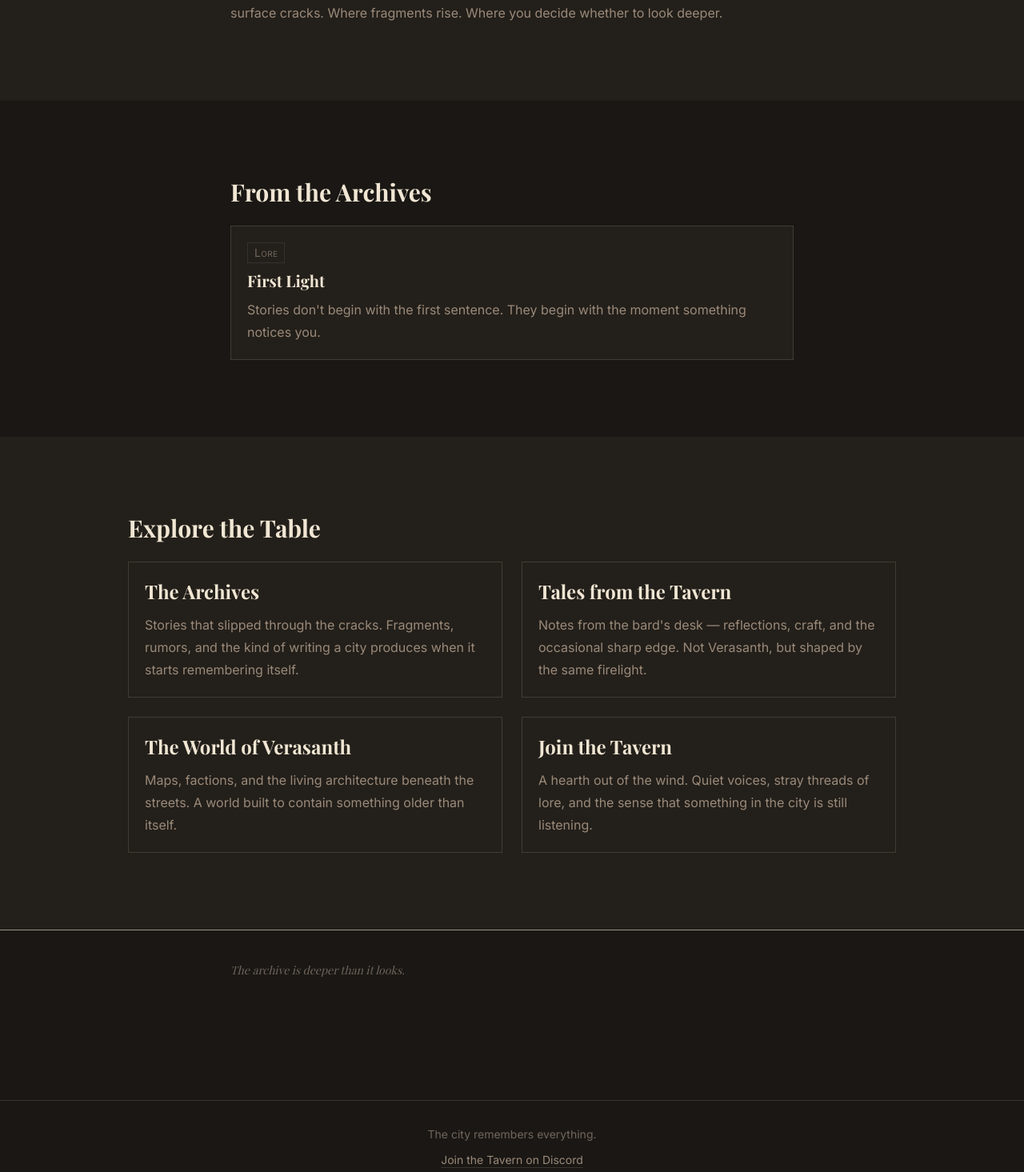
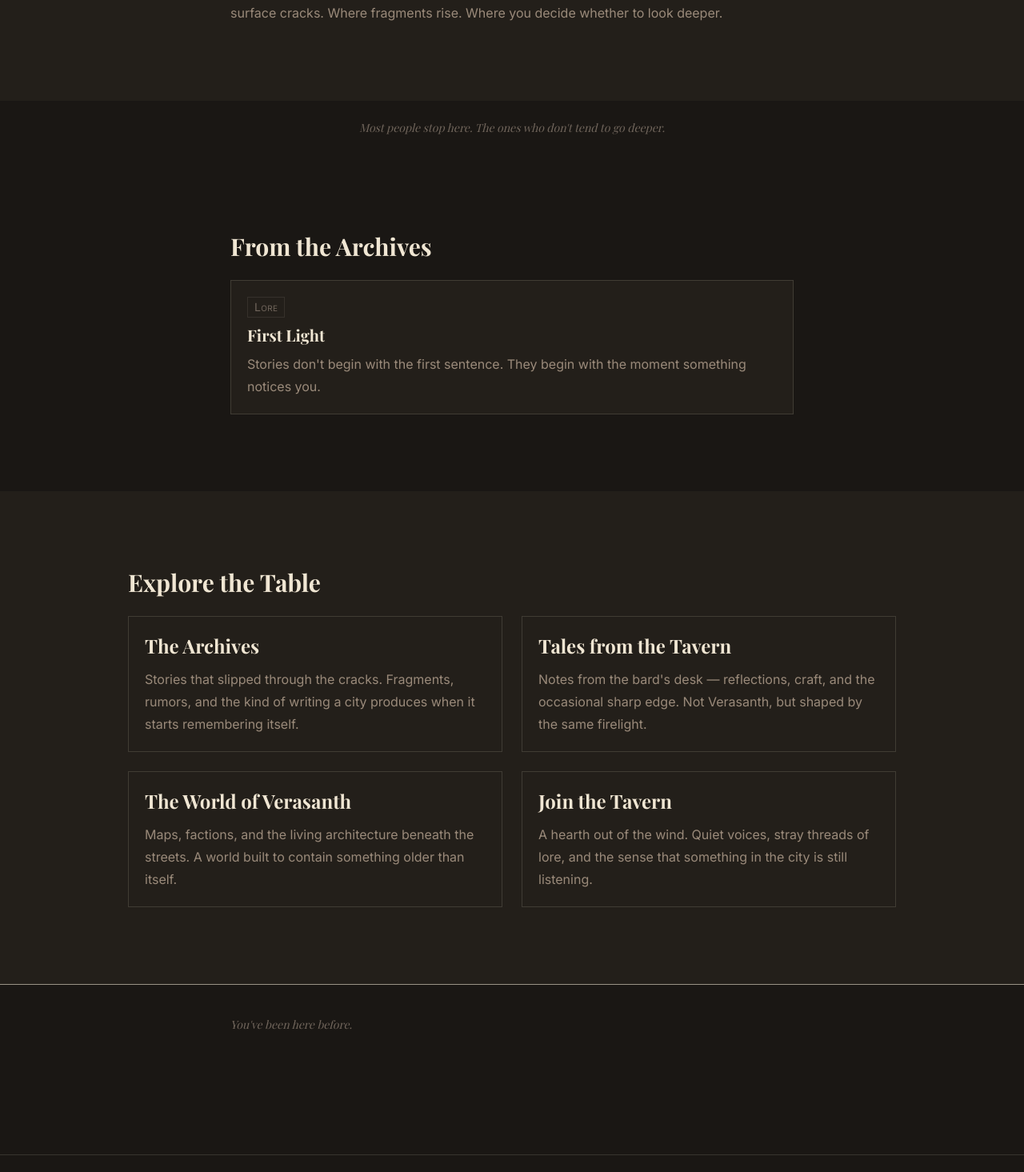
Before and after one commit to TheOff-KeyBard/theoffkeybard-web, a Next.js app: page / in a window 1280 px wide. Shown: the part 885-2350 px from the top of the page at 80% size. Built offline with nearby package versions, Linux system fonts and the light colour scheme; no server answers.

Commit message:
Main page update

```diff
--- a/app/page.tsx
+++ b/app/page.tsx
@@ -1,6 +1,7 @@
 import { Button } from "@/components/ui/Button";
 import { Card } from "@/components/ui/Card";
 import { Container } from "@/components/ui/Container";
+import { RotatingLine } from "@/components/ui/RotatingLine";
 import { SectionHeading } from "@/components/ui/SectionHeading";
 import { getDiscordInviteUrl } from "@/lib/discord";
 import { getAllTales } from "@/lib/tales";
@@ -58,6 +59,12 @@ export default function HomePage() {
           </div>
         </Container>
       </section>
+
+      <div className="bg-okb-bg px-4 py-6 text-center">
+        <p className="font-serif text-sm italic text-okb-faint">
+          Most people stop here. The ones who don&apos;t tend to go deeper.
+        </p>
+      </div>
 
       <section className="bg-okb-bg py-16 md:py-24">
         <Container className="space-y-6">
@@ -128,9 +135,7 @@ export default function HomePage() {
 
       <section className="border-t border-okb-border/60 bg-okb-bg py-8 md:py-10">
         <Container>
-          <p className="text-center font-serif text-sm italic text-okb-faint sm:text-left">
-            The archive is deeper than it looks.
-          </p>
+          <RotatingLine />
         </Container>
       </section>
     </div>
--- /dev/null
+++ b/components/ui/RotatingLine.tsx
@@ -0,0 +1,26 @@
+"use client";
+
+import { useEffect, useState } from "react";
+
+const lines = [
+  "The archive is deeper than it looks.",
+  "The city remembers everything.",
+  "The walls are listening.",
+  "You've been here before.",
+  "Something followed you in.",
+  "You can still leave.",
+];
+
+export function RotatingLine() {
+  const [line, setLine] = useState(lines[0]);
+
+  useEffect(() => {
+    setLine(lines[Math.floor(Math.random() * lines.length)]);
+  }, []);
+
+  return (
+    <p className="text-center font-serif text-sm italic text-okb-faint sm:text-left">
+      {line}
+    </p>
+  );
+}
```
